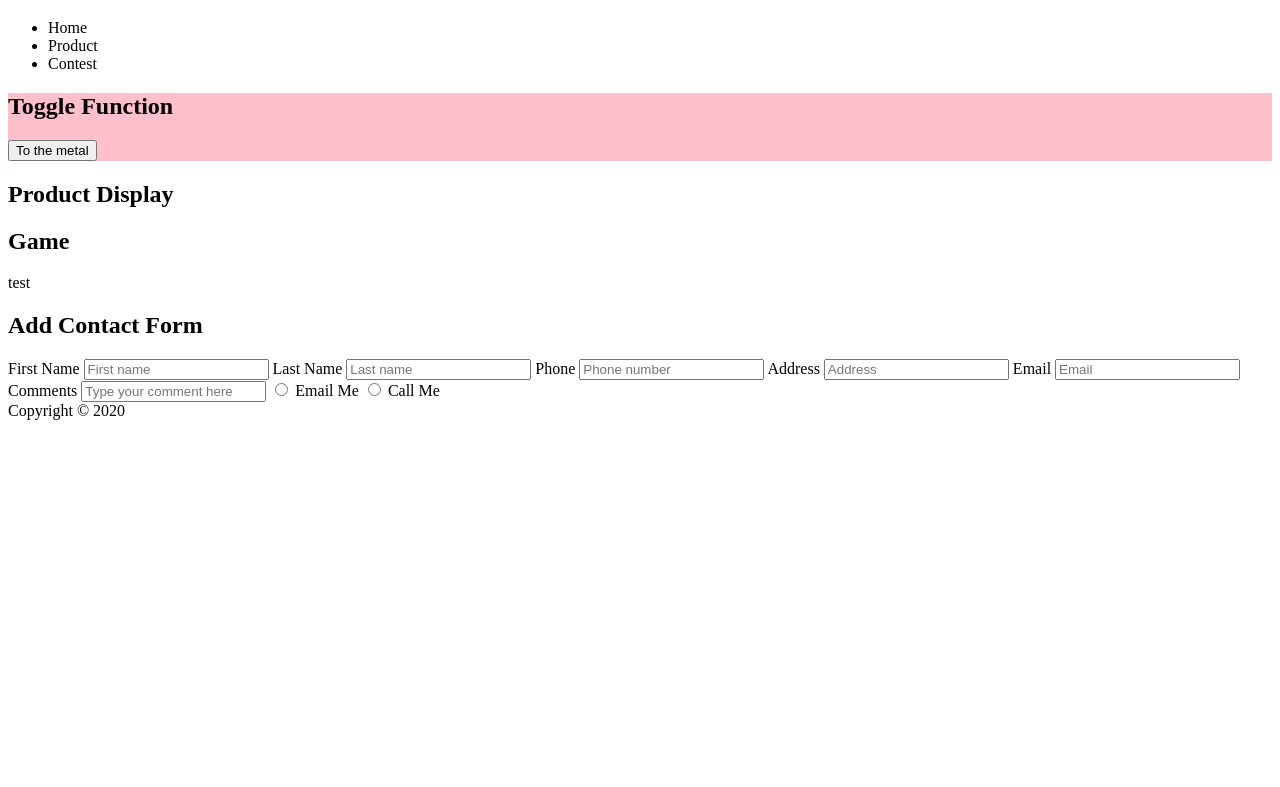
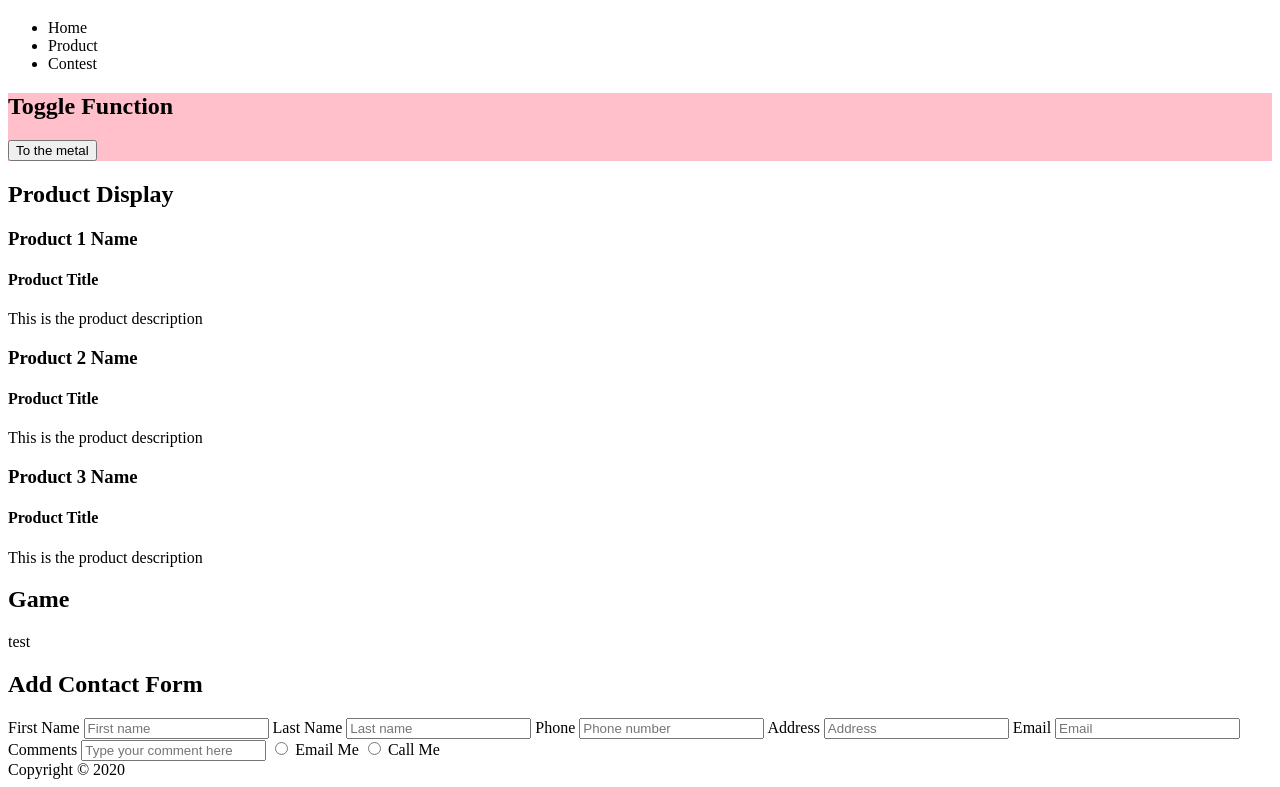
Before and after one commit to angelavale13/aggretsuko, a plain HTML site: page index.html in a window 1280 px wide. Shown: the part 61-848 px from the top of the page. Before the commit the page ends 800 px from the top, so only its background shows below. Drawn offline with Linux system fonts and the light colour scheme.

Commit message:
Add sections to html product desc and js

```diff
--- a/index.html
+++ b/index.html
@@ -19,8 +19,26 @@
 			<h2>Toggle Function</h2>
 			<button type="button" name="sButton" id="sButton">To the metal</button>
 		</section>
-		<section>
+		<section> <!--Click on a control that includes the product name-->
 			<h2>Product Display</h2>
+			<section>
+				<h3 id="viewDetails">Product 1 Name</h3>
+				<!--image here-->
+				<h4>Product Title</h4>
+				<p>This is the product description</p>
+			</section>
+			<section>
+				<h3>Product 2 Name</h3>
+				<!--image here-->
+				<h4>Product Title</h4>
+				<p>This is the product description</p>
+			</section>
+			<section>
+				<h3>Product 3 Name</h3>
+				<!--image here-->
+				<h4>Product Title</h4>
+				<p>This is the product description</p>
+			</section>
 		</section>
 		<section>
 			<h2>Game</h2>
--- a/scripts.js
+++ b/scripts.js
@@ -1,4 +1,12 @@
 //Author: Angela Valenzuela
+
+//toggle button start
 document.getElementById('toggleMe').addEventListener('click', function(){
 	this.classList.toggle('metal');
 });
+
+
+//Display by default on page load and only one product should ever display on the screen at a time
+document.getElementById('viewDetails').addEventListener('click', function(){
+	this.classList.toggle('hide');
+});
--- a/styles.css
+++ b/styles.css
@@ -1,4 +1,4 @@
-//Author: Angela Valenzuela
+/*Author: Angela Valenzuela*/
 
 body{
 	background-color: white;
@@ -11,3 +11,7 @@ body{
 #toggleMe.metal{
 	background-color: red;
 }
+
+#viewDetails.hide{
+
+}
```
